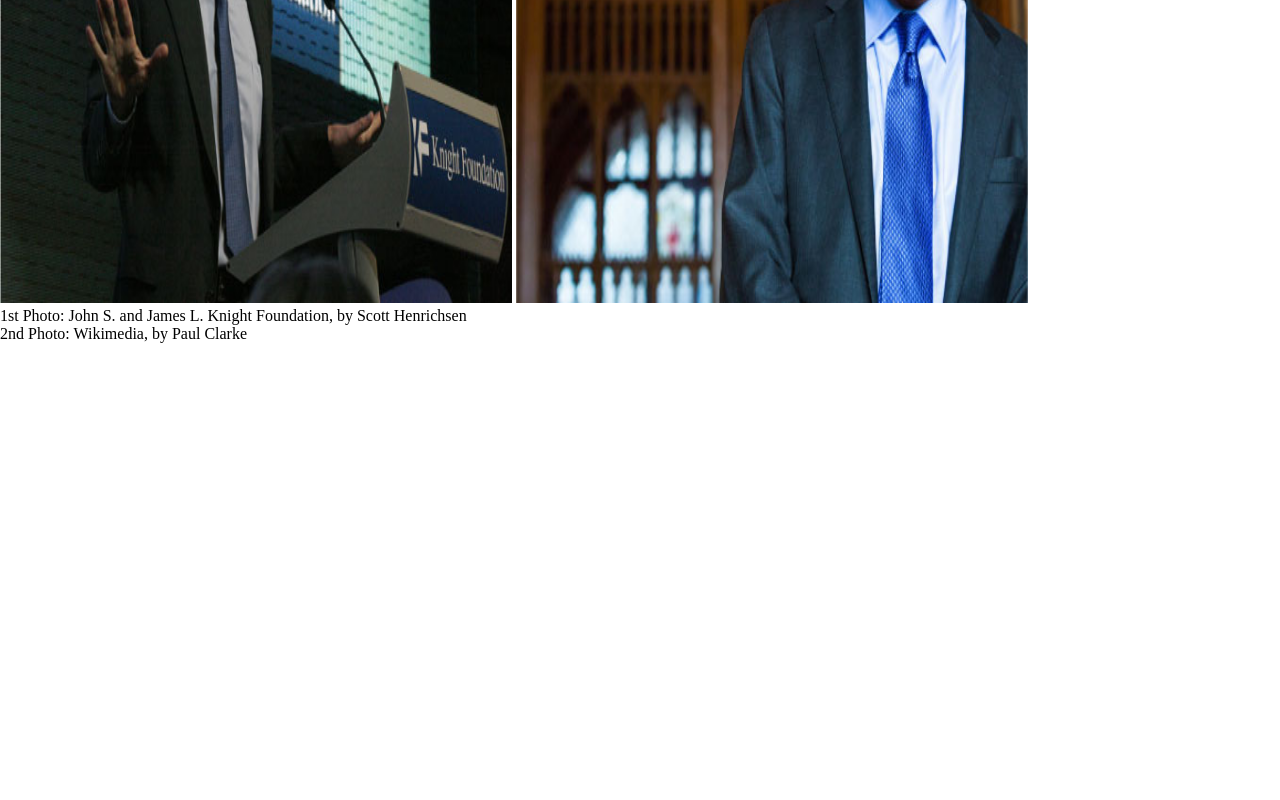
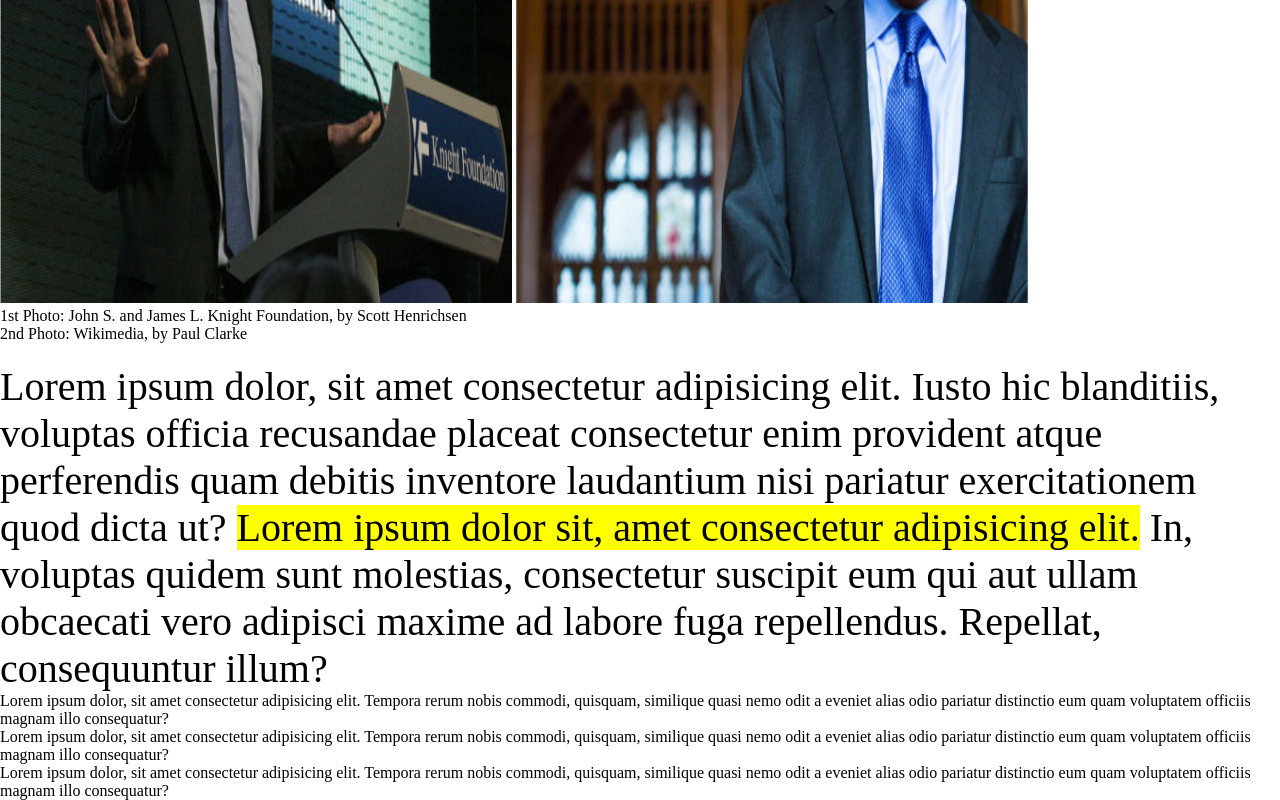
Before and after one commit to niz99/html-css-booleaner, a plain HTML site: page index.html in a window 1280 px wide. Shown: the part 1011-1811 px from the top of the page. Before the commit the page ends 1354 px from the top, so only its background shows below. Drawn offline with Linux system fonts and the light colour scheme.

Commit message:
problema con lista

```diff
--- a/asset/css/style.css
+++ b/asset/css/style.css
@@ -36,3 +36,12 @@
     width: 40%;
     height: 600px;
 }
+
+.lorem{
+    font-size: 40px;
+    margin-top: 20px;
+}
+
+span{
+    background-color: yellow;
+}
--- a/index.html
+++ b/index.html
@@ -27,6 +27,21 @@
             </p>
         </div>
 
+        <div class="lorem">
+            <p>Lorem ipsum dolor, sit amet consectetur adipisicing elit. Iusto hic blanditiis, voluptas officia recusandae placeat consectetur enim provident atque perferendis quam debitis inventore laudantium nisi pariatur exercitationem quod dicta ut? <span>Lorem ipsum dolor sit, amet consectetur adipisicing elit.</span> In, voluptas quidem sunt molestias, consectetur suscipit eum qui aut ullam obcaecati vero adipisci maxime ad labore fuga repellendus. Repellat, consequuntur illum?</p>
+        </div>
+
+        <div>
+            <ul>
+                <li>Lorem ipsum dolor, sit amet consectetur adipisicing elit. Tempora rerum nobis commodi, quisquam, similique quasi
+                    nemo odit a eveniet alias odio pariatur distinctio eum quam voluptatem officiis magnam illo consequatur?</li>
+                <li>Lorem ipsum dolor, sit amet consectetur adipisicing elit. Tempora rerum nobis commodi, quisquam, similique quasi
+                    nemo odit a eveniet alias odio pariatur distinctio eum quam voluptatem officiis magnam illo consequatur?</li>
+                <li>Lorem ipsum dolor, sit amet consectetur adipisicing elit. Tempora rerum nobis commodi, quisquam, similique quasi
+                    nemo odit a eveniet alias odio pariatur distinctio eum quam voluptatem officiis magnam illo consequatur?</li>
+            </ul>
+        </div>
+
     </main>
 
 </body>
```
